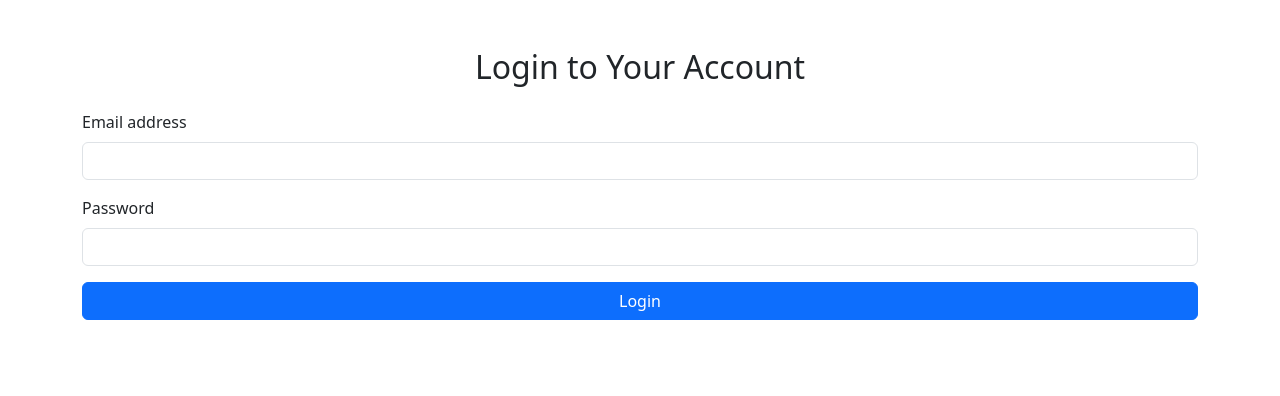
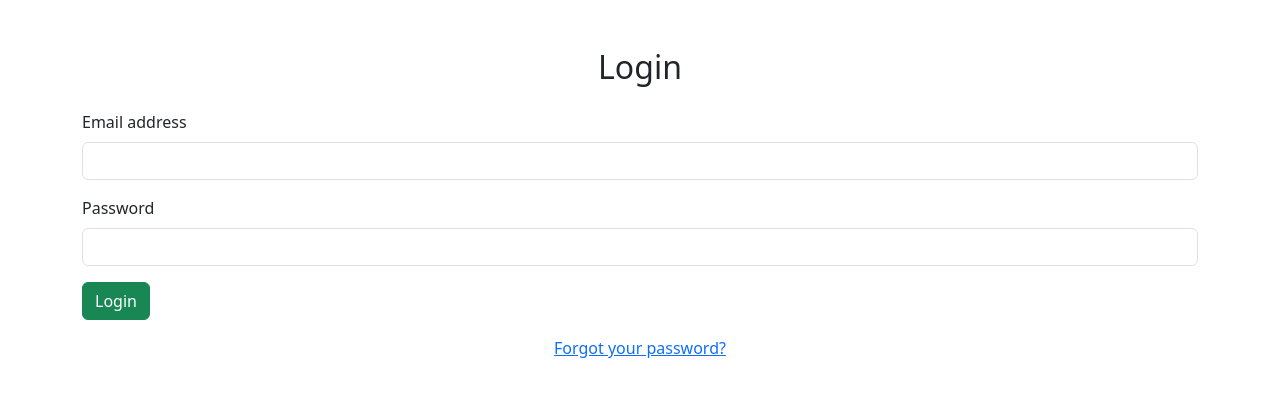
Before and after one commit to IANMUNENEBUNDI/publicchoiceinvestment.github.io, a plain HTML site: page login.html in a window 1280 px wide. Drawn offline with nearby package versions, Linux system fonts and the light colour scheme.

Commit message:
Update login.html

```diff
--- a/login.html
+++ b/login.html
@@ -1,25 +1,29 @@
+<!-- login.html -->
 <!DOCTYPE html>
 <html lang="en">
 <head>
   <meta charset="UTF-8" />
-  <meta name="viewport" content="width=device-width, initial-scale=1.0"/>
-  <title>Login - PCI</title>
-  <link href="https://cdn.jsdelivr.net/npm/bootstrap@5.3.2/dist/css/bootstrap.min.css" rel="stylesheet"/>
+  <meta name="viewport" content="width=device-width, initial-scale=1.0" />
+  <title>Login - Public Choice Investment</title>
+  <link href="https://cdn.jsdelivr.net/npm/bootstrap@5.3.2/dist/css/bootstrap.min.css" rel="stylesheet" />
 </head>
 <body>
   <div class="container mt-5">
-    <h2 class="text-center">Login to Your Account</h2>
-    <form action="#" method="POST" class="mt-4">
+    <h2 class="text-center">Login</h2>
+    <form method="POST" action="#" class="mt-4">
       <div class="mb-3">
         <label for="email" class="form-label">Email address</label>
-        <input type="email" class="form-control" id="email" name="email" required/>
+        <input type="email" class="form-control" id="email" name="email" required />
       </div>
       <div class="mb-3">
         <label for="password" class="form-label">Password</label>
-        <input type="password" class="form-control" id="password" name="password" required/>
+        <input type="password" class="form-control" id="password" name="password" required />
       </div>
-      <button type="submit" class="btn btn-primary w-100">Login</button>
+      <button type="submit" class="btn btn-success">Login</button>
     </form>
+    <div class="text-center mt-3">
+      <a href="reset.html">Forgot your password?</a>
+    </div>
   </div>
 </body>
 </html>
```
